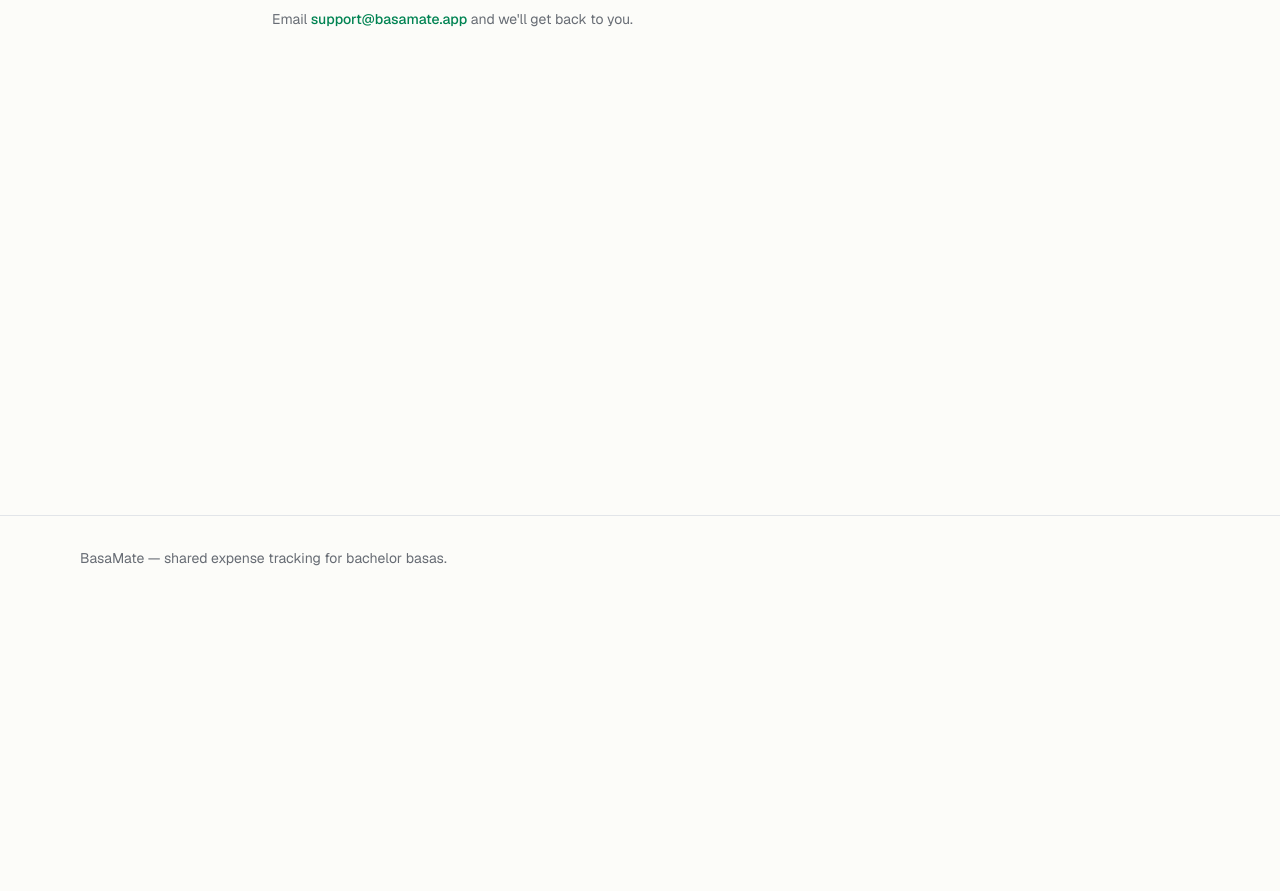
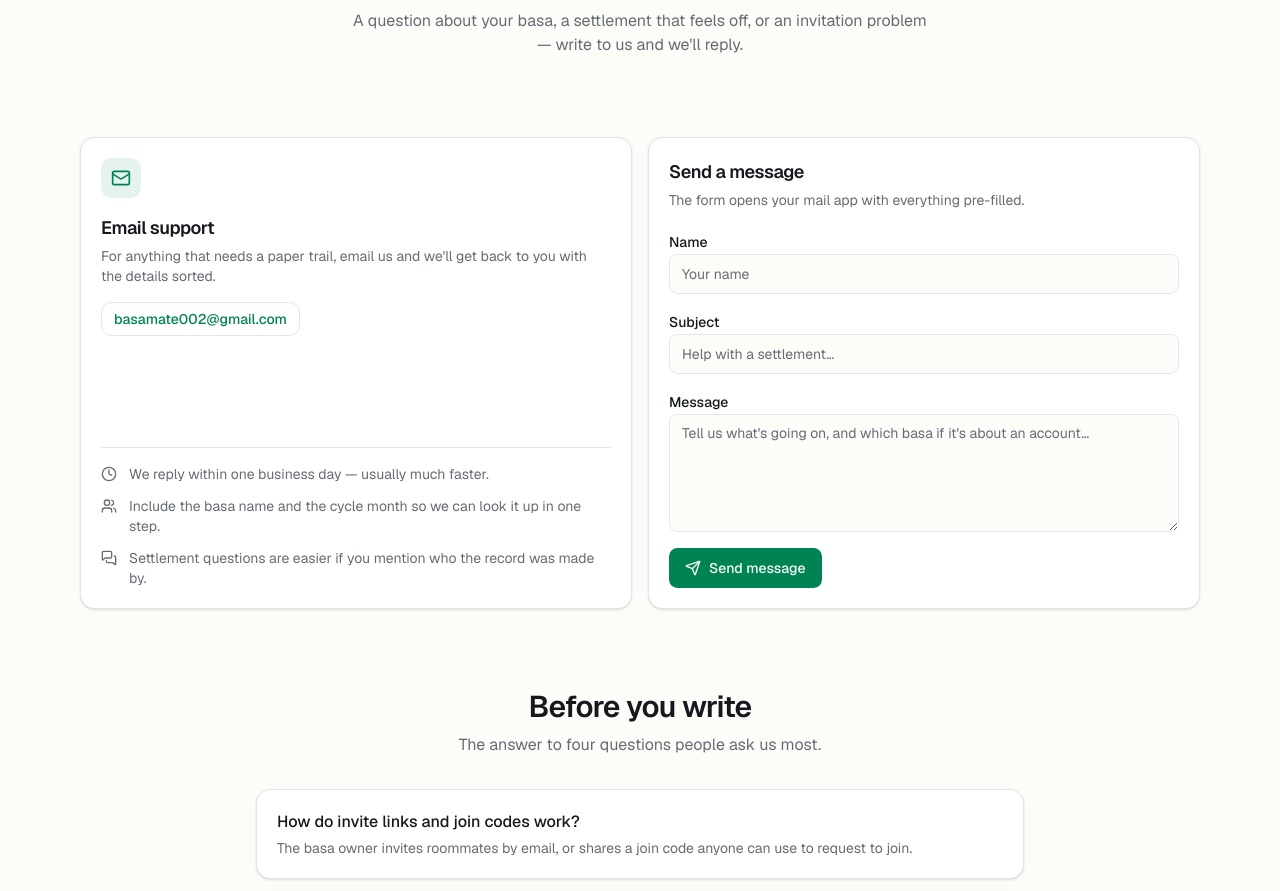
Before and after one commit to codewithjihad1/basa-mate-client, a Next.js app: page /contact in a window 1280 px wide. Shown: the part 200-1091 px from the top of the page. Before the commit the page ends 800 px from the top, so only its background shows below. Built offline with nearby package versions, Linux system fonts and the light colour scheme; no server answers.

Commit message:
feat: add ContactForm component for user inquiries and support

```diff
--- a/src/app/(marketing)/contact/page.tsx
+++ b/src/app/(marketing)/contact/page.tsx
@@ -1,22 +1,115 @@
-import type { Metadata } from "next";
-import { PageHeader } from "@/components/common/PageHeader";
+import { ContactForm } from '@/components/marketing/ContactForm';
+import { Card, CardContent } from '@/components/ui/card';
+import { Clock, Mail, MessagesSquare, Users } from 'lucide-react';
+import type { Metadata } from 'next';
 
-export const metadata: Metadata = { title: "Contact" };
+export const metadata: Metadata = { title: 'Contact' };
+
+const FAQS = [
+    {
+        q: 'How do invite links and join codes work?',
+        a: 'The basa owner invites roommates by email, or shares a join code anyone can use to request to join.',
+    },
+    {
+        q: 'Who can see and edit records?',
+        a: 'Owners and managers review everything. Members record meals, expenses and deposits, which stay pending until approved.',
+    },
+    {
+        q: 'Can I export my data?',
+        a: 'Yes. Every cycle can be exported as JSON or CSV from the reports page, for your own records.',
+    },
+    {
+        q: 'Do you take payments or billing info?',
+        a: 'No. BasaMate stays out of the money — it only tracks what each roommate has put in, so a host never needs to handle card details.',
+    },
+];
 
 export default function ContactPage() {
-  return (
-    <div className="mx-auto w-full max-w-3xl space-y-6 px-4 py-16">
-      <PageHeader
-        title="Contact"
-        description="Questions about your basa, billing or an invitation?"
-      />
-      <p className="text-sm text-muted-foreground">
-        Email{" "}
-        <a className="font-medium text-primary underline-offset-4 hover:underline" href="mailto:support@basamate.app">
-          support@basamate.app
-        </a>{" "}
-        and we&apos;ll get back to you.
-      </p>
-    </div>
-  );
+    return (
+        <div className="mx-auto w-full max-w-6xl px-4 pb-24">
+            <section className="mx-auto max-w-3xl py-20 text-center">
+                <h1 className="text-4xl font-semibold tracking-tight sm:text-5xl">Talk to us</h1>
+                <p className="mx-auto mt-4 max-w-xl text-muted-foreground">
+                    A question about your basa, a settlement that feels off, or an invitation problem — write to us and
+                    we&apos;ll reply.
+                </p>
+            </section>
+
+            <section className="grid gap-4 lg:grid-cols-2">
+                <Card className="flex flex-col">
+                    <CardContent className="flex flex-1 flex-col justify-between gap-8 pt-5">
+                        <div className="space-y-4">
+                            <span className="flex size-10 items-center justify-center rounded-lg bg-primary/10 text-primary">
+                                <Mail className="size-5" aria-hidden />
+                            </span>
+                            <div>
+                                <h2 className="text-lg font-semibold tracking-tight">Email support</h2>
+                                <p className="mt-1 text-sm text-muted-foreground">
+                                    For anything that needs a paper trail, email us and we&apos;ll get back to you with
+                                    the details sorted.
+                                </p>
+                            </div>
+                            <a
+                                href="mailto:basamate002@gmail.com"
+                                className="inline-block rounded-lg border border-border px-3 py-1.5 text-sm font-medium text-primary underline-offset-4 hover:border-primary/40 hover:underline">
+                                basamate002@gmail.com
+                            </a>
+                        </div>
+
+                        <dl className="space-y-3 border-t border-border pt-4 text-sm">
+                            <div className="flex items-start gap-3">
+                                <Clock className="mt-0.5 size-4 shrink-0 text-muted-foreground" aria-hidden />
+                                <dd className="text-muted-foreground">
+                                    We reply within one business day — usually much faster.
+                                </dd>
+                            </div>
+                            <div className="flex items-start gap-3">
+                                <Users className="mt-0.5 size-4 shrink-0 text-muted-foreground" aria-hidden />
+                                <dd className="text-muted-foreground">
+                                    Include the basa name and the cycle month so we can look it up in one step.
+                                </dd>
+                            </div>
+                            <div className="flex items-start gap-3">
+                                <MessagesSquare className="mt-0.5 size-4 shrink-0 text-muted-foreground" aria-hidden />
+                                <dd className="text-muted-foreground">
+                                    Settlement questions are easier if you mention who the record was made by.
+                                </dd>
+                            </div>
+                        </dl>
+                    </CardContent>
+                </Card>
+
+                <Card>
+                    <CardContent className="space-y-1 pt-5">
+                        <h2 className="text-lg font-semibold tracking-tight">Send a message</h2>
+                        <p className="text-sm text-muted-foreground">
+                            The form opens your mail app with everything pre-filled.
+                        </p>
+                        <div className="pt-4">
+                            <ContactForm />
+                        </div>
+                    </CardContent>
+                </Card>
+            </section>
+
+            <section className="mx-auto mt-20 max-w-3xl">
+                <div className="text-center">
+                    <h2 className="text-2xl font-semibold tracking-tight sm:text-3xl">Before you write</h2>
+                    <p className="mx-auto mt-2 max-w-xl text-muted-foreground">
+                        The answer to four questions people ask us most.
+                    </p>
+                </div>
+                <dl className="mt-8 space-y-3">
+                    {FAQS.map(({ q, a }) => (
+                        <Card key={q}>
+                            <CardContent className="pt-5">
+                                <dt className="font-medium">{q}</dt>
+                                <dd className="mt-1 text-sm text-muted-foreground">{a}</dd>
+                            </CardContent>
+                        </Card>
+                    ))}
+                </dl>
+            </section>
+        </div>
+    );
 }
--- /dev/null
+++ b/src/components/marketing/ContactForm.tsx
@@ -0,0 +1,70 @@
+'use client';
+
+import { Button } from '@/components/ui/button';
+import { Input } from '@/components/ui/input';
+import { Label } from '@/components/ui/label';
+import { Textarea } from '@/components/ui/textarea';
+import { Send } from 'lucide-react';
+import { useState } from 'react';
+
+const SUPPORT_EMAIL = 'support@basamate.app';
+
+/**
+ * Composes a mailto link from the form fields and opens the user's mail client.
+ * There is no contact submission backend, so mail is the whole pipeline (§24).
+ */
+export function ContactForm() {
+    const [name, setName] = useState('');
+    const [subject, setSubject] = useState('');
+    const [message, setMessage] = useState('');
+
+    const handleSubmit = (event: React.FormEvent<HTMLFormElement>) => {
+        event.preventDefault();
+        const body = [`From: ${name || 'Not provided'}`, '', message].join('\n');
+        const url = `mailto:${SUPPORT_EMAIL}?subject=${encodeURIComponent(subject || 'Support request')}&body=${encodeURIComponent(body)}`;
+        window.location.href = url;
+    };
+
+    return (
+        <form onSubmit={handleSubmit} className="space-y-4">
+            <div className="space-y-2">
+                <Label htmlFor="contact-name">Name</Label>
+                <Input
+                    id="contact-name"
+                    value={name}
+                    onChange={(event) => setName(event.target.value)}
+                    placeholder="Your name"
+                    autoComplete="name"
+                />
+            </div>
+
+            <div className="space-y-2">
+                <Label htmlFor="contact-subject">Subject</Label>
+                <Input
+                    id="contact-subject"
+                    required
+                    value={subject}
+                    onChange={(event) => setSubject(event.target.value)}
+                    placeholder="Help with a settlement…"
+                />
+            </div>
+
+            <div className="space-y-2">
+                <Label htmlFor="contact-message">Message</Label>
+                <Textarea
+                    id="contact-message"
+                    required
+                    value={message}
+                    onChange={(event) => setMessage(event.target.value)}
+                    placeholder="Tell us what's going on, and which basa if it's about an account…"
+                    rows={5}
+                />
+            </div>
+
+            <Button type="submit">
+                <Send aria-hidden />
+                Send message
+            </Button>
+        </form>
+    );
+}
```
